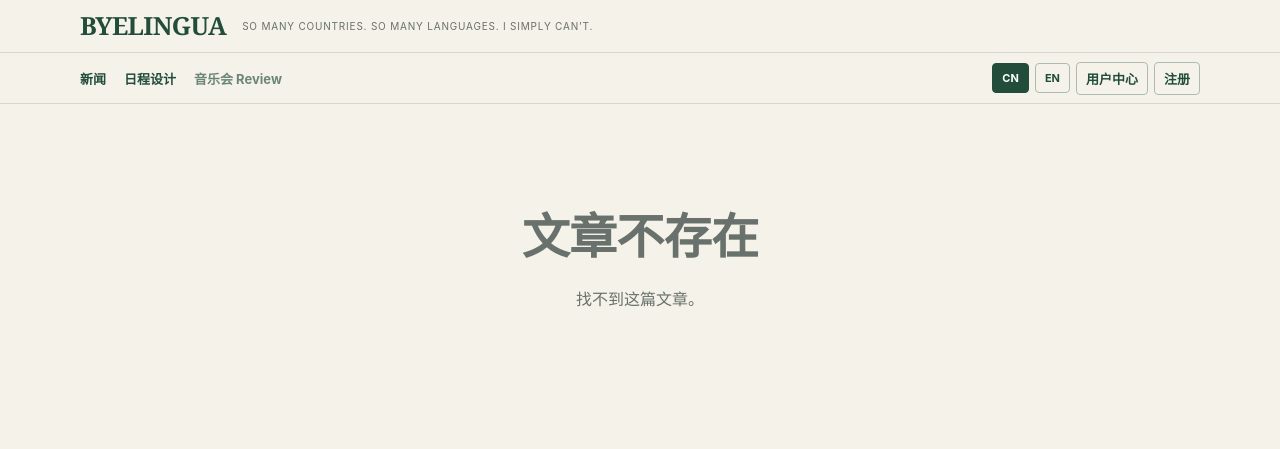
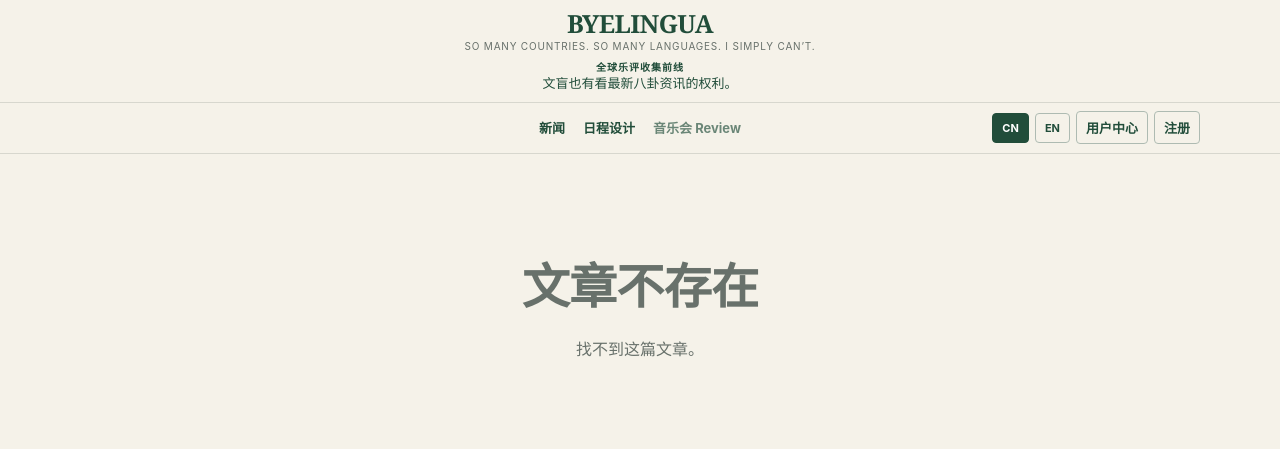
Before and after one commit to justicia/byelingua, a plain HTML site: page article.html in a window 1280 px wide. Drawn offline with nearby package versions, Linux system fonts and the light colour scheme.

Commit message:
Center navigation and move subtitle into header

```diff
--- a/shared-header.js
+++ b/shared-header.js
@@ -3,9 +3,10 @@
   if(!document.getElementById(styleId)){
     const style=document.createElement('style');style.id=styleId;style.textContent=`
       .byelingua-compact-header{position:sticky;top:0;z-index:40;border-bottom:1px solid #d7d7ce;background:rgba(245,242,233,.97);backdrop-filter:blur(8px)}
-      .byelingua-compact-inner{width:min(1120px,calc(100% - 28px));min-height:52px;margin:auto;display:flex;align-items:center;gap:16px}
+      .byelingua-compact-inner{width:min(1120px,calc(100% - 28px));margin:auto;padding:12px 0 10px;display:flex;flex-direction:column;align-items:center;gap:4px;text-align:center}
       .byelingua-compact-brand{color:#214d3a;font:600 25px/.95 Georgia,serif;text-decoration:none;letter-spacing:-.025em}
-      .byelingua-compact-tagline{color:#68716b;font-size:10px;letter-spacing:.08em;white-space:nowrap}
+      .byelingua-compact-tagline{color:#68716b;font-size:10px;letter-spacing:.08em}
+      .byelingua-compact-subtitle{margin-top:3px;color:#214d3a}.byelingua-compact-subtitle-label{font-size:10px;font-weight:750;letter-spacing:.1em}.byelingua-compact-subtitle-text{font:13px/1.4 Georgia,serif}
       .byelingua-compact-spacer{flex:1}.byelingua-compact-actions{display:flex;align-items:center;gap:6px;flex-wrap:wrap}
       .byelingua-compact-actions button{font:inherit;cursor:pointer;border:1px solid #aebbb2;border-radius:4px;padding:6px 9px;background:transparent;color:#214d3a}
       .byelingua-compact-actions button.active{background:#214d3a;color:#fff;border-color:#214d3a}
@@ -23,6 +24,9 @@
       .byelingua-primary-actions button.active{background:#214d3a;color:#fff;border-color:#214d3a}
       .schedule-site-header.byelingua-compact-header{width:100%;padding:0;border-bottom:0}.schedule-site-header.byelingua-compact-header .schedule-identity{display:flex;align-items:center;gap:14px}.schedule-site-header.byelingua-compact-header .schedule-brand{font-size:25px}.schedule-site-header.byelingua-compact-header .schedule-tagline{margin:0}.schedule-site-header.byelingua-compact-header .schedule-page-title,.schedule-site-header.byelingua-compact-header .schedule-page-description{display:none}.schedule-page-heading{width:min(1120px,calc(100% - 28px));margin:18px auto 2px}.schedule-page-heading h1{margin:0;color:#214d3a}.schedule-page-heading .hint{margin-top:3px}
       .byelingua-compact-account{color:#68716b;font-size:12px;max-width:180px;overflow:hidden;text-overflow:ellipsis;white-space:nowrap}@media(max-width:700px){.byelingua-compact-inner{min-height:48px;gap:8px}.byelingua-compact-tagline{display:none}.byelingua-compact-brand{font-size:22px}.byelingua-primary-inner{flex-wrap:wrap;gap:8px;padding:8px 0}.byelingua-primary-links{width:100%;gap:18px;overflow-x:auto}.byelingua-primary-actions{width:100%;justify-content:flex-end;flex-wrap:wrap}.byelingua-primary-actions button{min-height:36px;padding:5px 7px}.byelingua-primary-spacer{display:none}.schedule-site-header.byelingua-compact-header .schedule-identity{width:auto}.schedule-site-header.byelingua-compact-header .schedule-tagline{display:none}}
+      @media(min-width:901px){.byelingua-primary-inner{display:grid;grid-template-columns:1fr auto 1fr}.byelingua-primary-links{grid-column:2}.byelingua-primary-spacer{display:none}.byelingua-primary-actions{grid-column:3;justify-self:end}}
+      @media(max-width:900px){.byelingua-primary-inner{flex-wrap:wrap;gap:8px;padding:8px 0}.byelingua-primary-links{width:100%;justify-content:center;overflow-x:auto}.byelingua-primary-actions{width:100%;justify-content:center;flex-wrap:wrap}.byelingua-primary-spacer{display:none}}
+      @media(max-width:700px){.byelingua-compact-tagline{display:block}.byelingua-compact-inner{padding:10px 0}}
     `;document.head.append(style)
   }
   window.ByelinguaHeader={mount:function(target,options){
@@ -30,10 +34,12 @@
     options=options||{};
     const i18n=window.ByelinguaI18n;
     target.classList.add('byelingua-compact-header');
-    target.innerHTML='<div class="byelingua-compact-inner"><a class="byelingua-compact-brand" href="/" aria-label="Byelingua home">BYELINGUA</a><span class="byelingua-compact-tagline">SO MANY COUNTRIES. SO MANY LANGUAGES. I SIMPLY CAN’T.</span></div><nav class="byelingua-primary-nav" aria-label="Primary navigation"><div class="byelingua-primary-inner"><div class="byelingua-primary-links"><a href="/" data-nav-news>新闻</a><a href="/schedule.html" data-nav-schedule>日程设计</a><span data-nav-concert-reviews aria-disabled="true">音乐会 Review</span></div><span class="byelingua-primary-spacer"></span><div class="byelingua-primary-actions"><button type="button" data-shared-language="zh">CN</button><button type="button" data-shared-language="en">EN</button><span id="accountLabel" hidden></span><button id="accountButton" type="button" data-shared-account>用户中心</button><button type="button" data-shared-register>注册</button><button id="logoutButton" type="button" data-shared-signout hidden>退出登录</button></div></div></nav>';
+    target.innerHTML='<div class="byelingua-compact-inner"><a class="byelingua-compact-brand" href="/" aria-label="Byelingua home">BYELINGUA</a><span class="byelingua-compact-tagline">SO MANY COUNTRIES. SO MANY LANGUAGES. I SIMPLY CAN’T.</span><div class="byelingua-compact-subtitle"><div class="byelingua-compact-subtitle-label" data-header-subtitle-label>全球乐评收集前线</div><div class="byelingua-compact-subtitle-text" data-header-subtitle-text>文盲也有看最新八卦资讯的权利。</div></div></div><nav class="byelingua-primary-nav" aria-label="Primary navigation"><div class="byelingua-primary-inner"><div class="byelingua-primary-links"><a href="/" data-nav-news>新闻</a><a href="/schedule.html" data-nav-schedule>日程设计</a><span data-nav-concert-reviews aria-disabled="true">音乐会 Review</span></div><span class="byelingua-primary-spacer"></span><div class="byelingua-primary-actions"><button type="button" data-shared-language="zh">CN</button><button type="button" data-shared-language="en">EN</button><span id="accountLabel" hidden></span><button id="accountButton" type="button" data-shared-account>用户中心</button><button type="button" data-shared-register>注册</button><button id="logoutButton" type="button" data-shared-signout hidden>退出登录</button></div></div></nav>';
     const render=()=>{
       const language=i18n?i18n.getUiLanguage():(localStorage.getItem('byelinguaUiLanguage')||'zh');
       const english=language==='en';
+      target.querySelector('[data-header-subtitle-label]').textContent=english?'GLOBAL MUSIC CRITICISM FRONTLINE':'全球乐评收集前线';
+      target.querySelector('[data-header-subtitle-text]').textContent=english?'EVEN THE LINGUISTICALLY CHALLENGED DESERVE THE LATEST GOSSIP.':'文盲也有看最新八卦资讯的权利。';
       target.querySelector('[data-nav-news]').textContent=english?'News':'新闻';
       target.querySelector('[data-nav-schedule]').textContent=english?'Schedule Builder':'日程设计';
       target.querySelector('[data-nav-concert-reviews]').textContent=english?'Concert Reviews':'音乐会 Review';
```
Also changed, not shown: index.html (+6 -3 lines).
